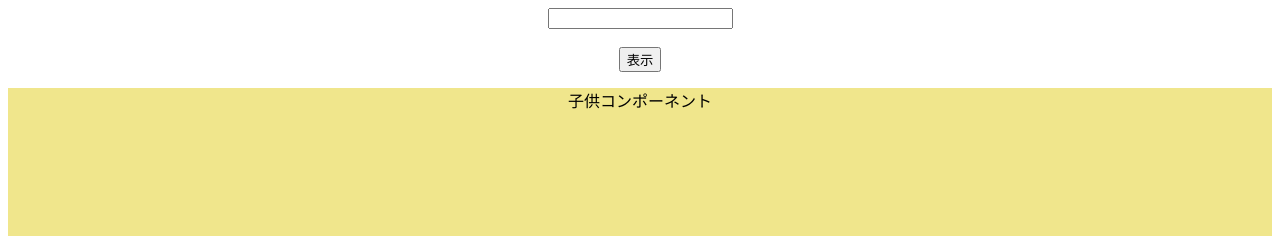
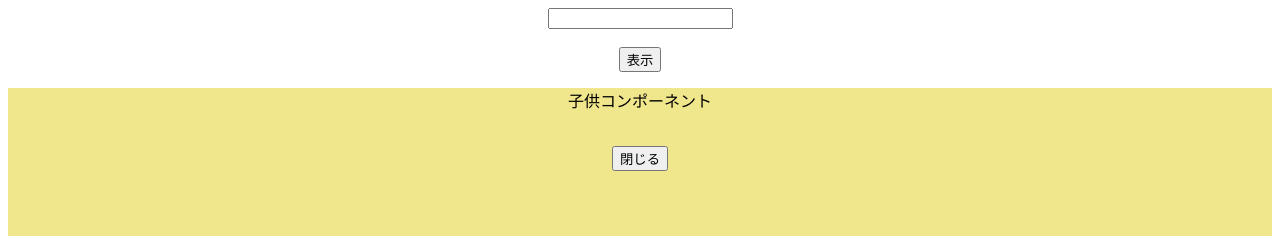
Before and after one commit to totommokka/udemy_react2_02, a React (Create React App) app: page / in a window 1280 px wide. Shown: the top 236 px of the page. Built offline with nearby package versions, Linux system fonts and the light colour scheme.

Commit message:
useCallbackを使う

```diff
--- a/src/App.js
+++ b/src/App.js
@@ -1,4 +1,4 @@
-import { useState } from "react";
+import { useState, useCallback } from "react";
 import { ChildArea } from "./ChildArea";
 import "./styles.css";
 
@@ -15,9 +15,13 @@
   const onChangeText = (e) => {
     setText(e.target.value);
   };
-  const onClickOpen = () => {
-    setOpen(!open);
-  };
+  const onClickOpen = () => setOpen(!open);
+
+  // useCallbackを使う
+  // functionを生成して、子コンポーネントにわたす。
+  // ChildAreaではmemo化しているが、functionは都度作られるので、毎回レンダリングされてしまう。
+  // なので、setter関数を関しして、値が変更されたことを検知させる。
+  const onClickClose = useCallback(() => setOpen(false), [setOpen]);
 
   return (
     <div className="App">
@@ -25,7 +29,7 @@
       <br />
       <br />
       <button onClick={onClickOpen}>表示</button>
-      <ChildArea open={open} />
+      <ChildArea open={open} onClickClose={onClickClose} />
     </div>
   );
 }
--- a/src/ChildArea.jsx
+++ b/src/ChildArea.jsx
@@ -13,7 +13,7 @@
 // 処理コストがかかるfunction・コンポーネントであれば、
 // レンダリング制御することにより、画面の応答速度が上がる。
 export const ChildArea = memo((props) => {
-  const { open } = props;
+  const { open, onClickClose } = props;
 
   console.log("よばれた");
 
@@ -22,6 +22,8 @@
       {open ? (
         <div style={style}>
           <p>子供コンポーネント</p>
+          <br />
+          <button onClick={onClickClose}>閉じる</button>
         </div>
       ) : null}
     </>
```
